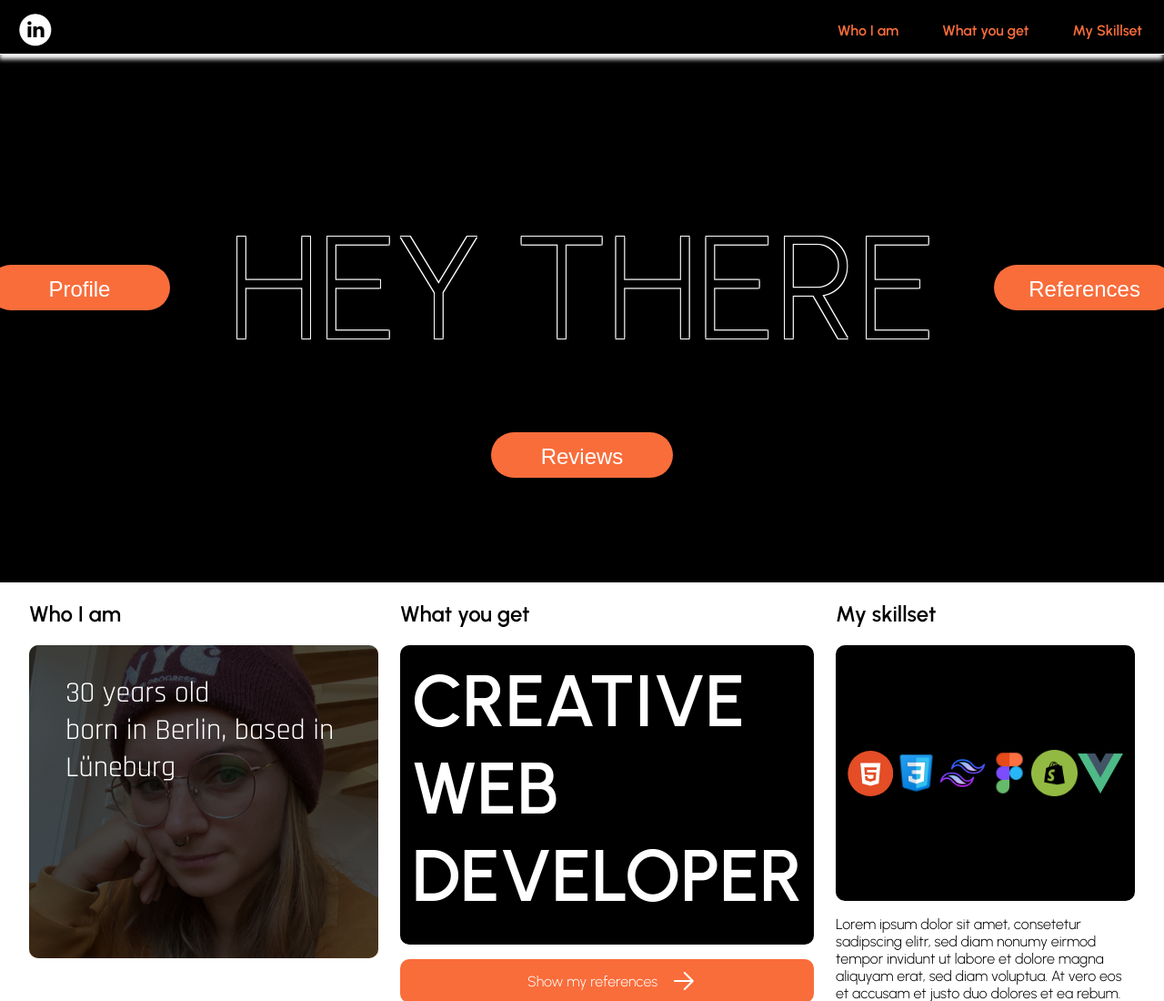
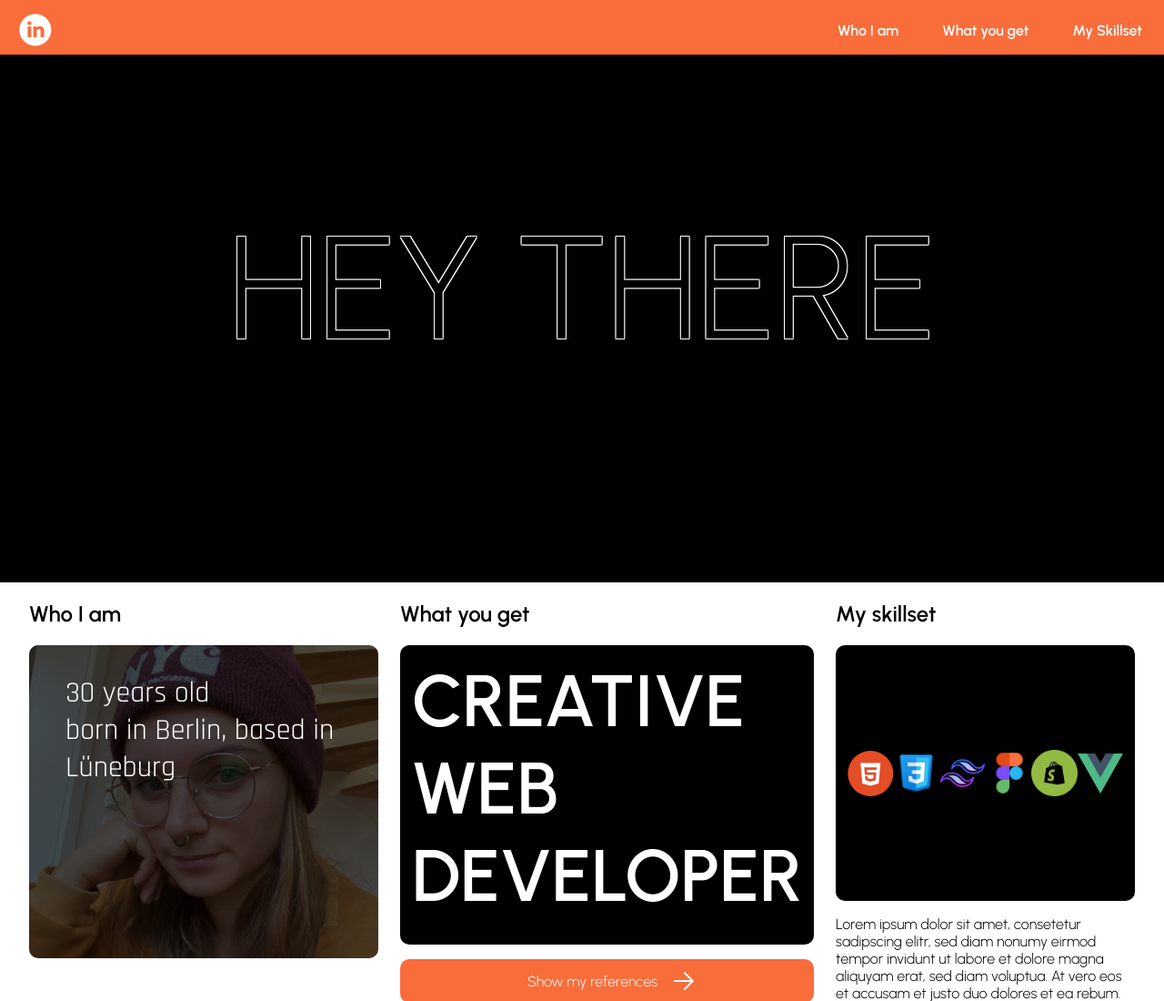
Before and after one commit to Lea-Mentz/personal-website, a plain HTML site: page index.html in a window 1280 px wide. Shown: the top 1100 px of the page at 91% size. Drawn offline with Linux system fonts and the light colour scheme.

Commit message:
change nav color

```diff
--- a/css/styles.css
+++ b/css/styles.css
@@ -75,8 +75,8 @@ nav {
     padding-bottom: 0.5rem;
     ;
     font-weight: 700;
-    border-bottom: 1px solid white;
-    box-shadow: #fff -1px 5px 5px;
+    border-bottom: 1px solid var(--button_background);
+    background: var(--button_background)
 }
 
 .social {
@@ -93,7 +93,7 @@ nav {
 }
 
 nav a {
-    color: var(--button_background);
+    color: white;
     text-decoration: none;
     padding: 0.5rem 1.5rem;
     text-align: baseline;
--- a/index.html
+++ b/index.html
@@ -25,7 +25,7 @@
         <div class="hero-content-position">
             <div class="hero-content-wrapper">
                 <p>hey there </p>
-                <button class="button-header profile">
+                <!-- <button class="button-header profile">
                     <a href="#">Profile</a>
                 </button>
                 <button class="button-header references">
@@ -33,7 +33,7 @@
                 </button>
                 <button class="button-header review">
                     <a href="#">Reviews</a>
-                </button>
+                </button> -->
             </div>
         </div>
     </header>
```
